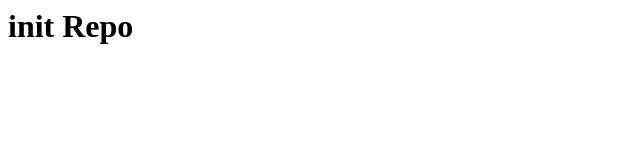
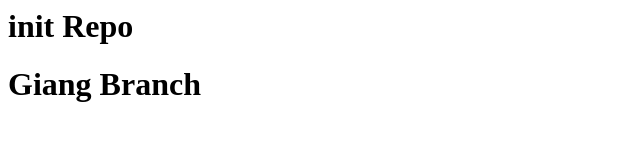
Before and after one commit to 2508roblox/git_test, a plain HTML site: page index.html in a window 1280 px wide. Shown: the whole page, without its empty margins (0-640 px from the left). Drawn offline with Linux system fonts and the light colour scheme.

Commit message:
giang_branch_commit

```diff
--- a/index.html
+++ b/index.html
@@ -1 +1,2 @@
 <h1>  init Repo</h1>
+<h1>Giang Branch</h1>
```
